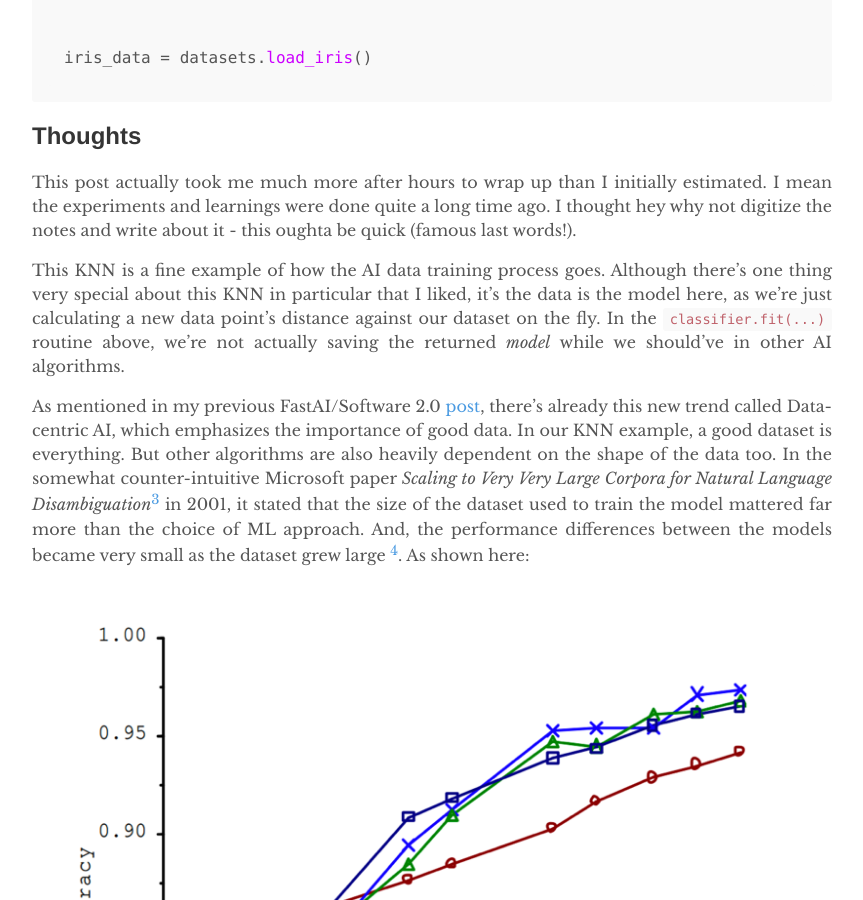
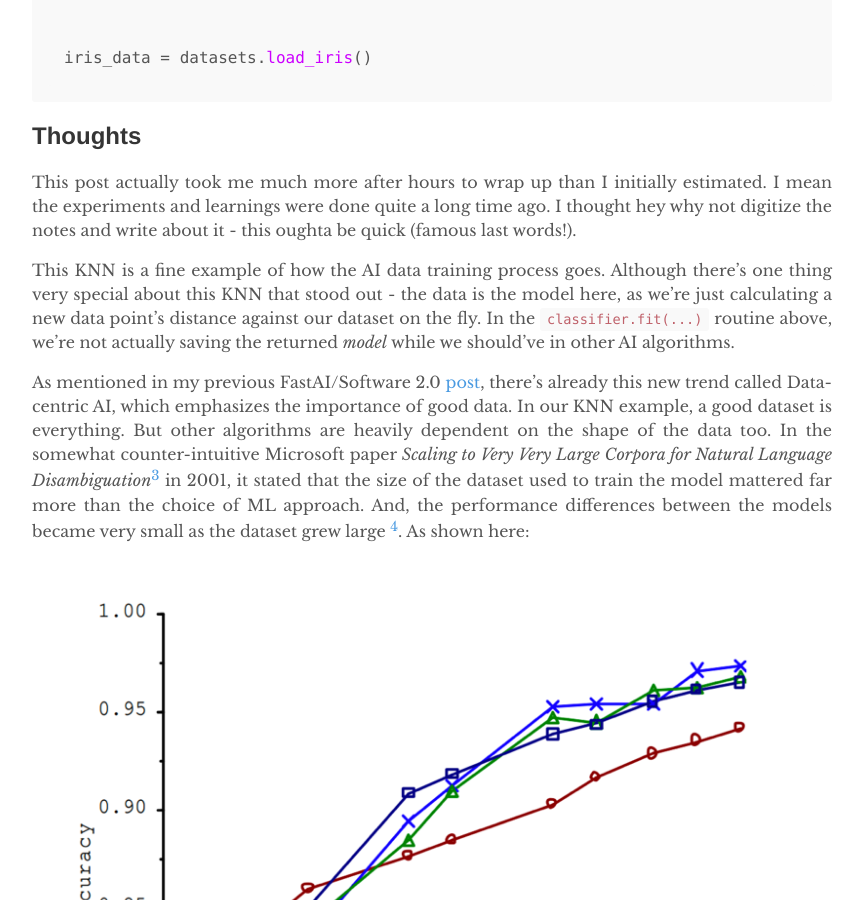
Before and after one commit to yuexiaofeng/yuexiaofeng.github.io, a Jekyll site: the page built from _posts/2022-03-26-ai-notes-knn.md, in a window 1280 px wide and 900 px high, scrolled down 10443 px. Shown: the whole window, without its empty margins (208-1071 px from the left). Built offline with Jekyll 4.4.1, drawn with Linux system fonts in a browser that asks for light colours; some of the changed text lies outside the part shown.

Commit message:
updated knn notes

```diff
--- a/_posts/2022-03-26-ai-notes-knn.md
+++ b/_posts/2022-03-26-ai-notes-knn.md
@@ -271,9 +271,9 @@ iris_data = datasets.load_iris()
 
 This post actually took me much more after hours to wrap up than I initially estimated. I mean the experiments and learnings were done quite a long time ago. I thought hey why not digitize the notes and write about it - this oughta be quick (famous last words!).
 
-This KNN is a fine example of how the AI data training process goes. Although there's one thing very special about this KNN in particular that I liked, it's the data is the model here, as we're just calculating a new data point's distance against our dataset on the fly. In the `classifier.fit(...)` routine above, we're not actually saving the returned *model* while we should've in other AI algorithms.
+This KNN is a fine example of how the AI data training process goes. Although there's one thing very special about this KNN that stood out - the data is the model here, as we're just calculating a new data point's distance against our dataset on the fly. In the `classifier.fit(...)` routine above, we're not actually saving the returned *model* while we should've in other AI algorithms.
 
-As mentioned in my previous FastAI/Software 2.0 [post]({%post_url 2021-10-17-aml-fastai-s2%}), there's already this new trend called Data-centric AI, which emphasizes the importance of good data. In our KNN example, a good dataset is everything. But other algorithms are also heavily dependent on the shape of the data too. In the somewhat counter-intuitive Microsoft paper *Scaling to Very Very Large Corpora for Natural Language Disambiguation*[^fn3] in 2001, it stated that the size of the dataset used to train the model mattered far more than the choice of ML approach. And, the performance differences between the models became very small as the dataset grew large [^fn4]. As shown here:
+As mentioned in my previous FastAI/Software 2.0 [post]({%post_url 2021-10-17-aml-fastai-s2%}), there's already this new trend called Data-centric AI, which emphasizes the importance of good data. In our KNN example, a good dataset is everything. But other algorithms are heavily dependent on the shape of the data too. In the somewhat counter-intuitive Microsoft paper *Scaling to Very Very Large Corpora for Natural Language Disambiguation*[^fn3] in 2001, it stated that the size of the dataset used to train the model mattered far more than the choice of ML approach. And, the performance differences between the models became very small as the dataset grew large [^fn4]. As shown here:
 
 ![ms-paper-2001](../assets/images/20220326/ms-paper-2001.png)
 
```
Also changed, not shown: other parts of _posts/2022-03-26-ai-notes-knn.md (+2 -2 lines).
